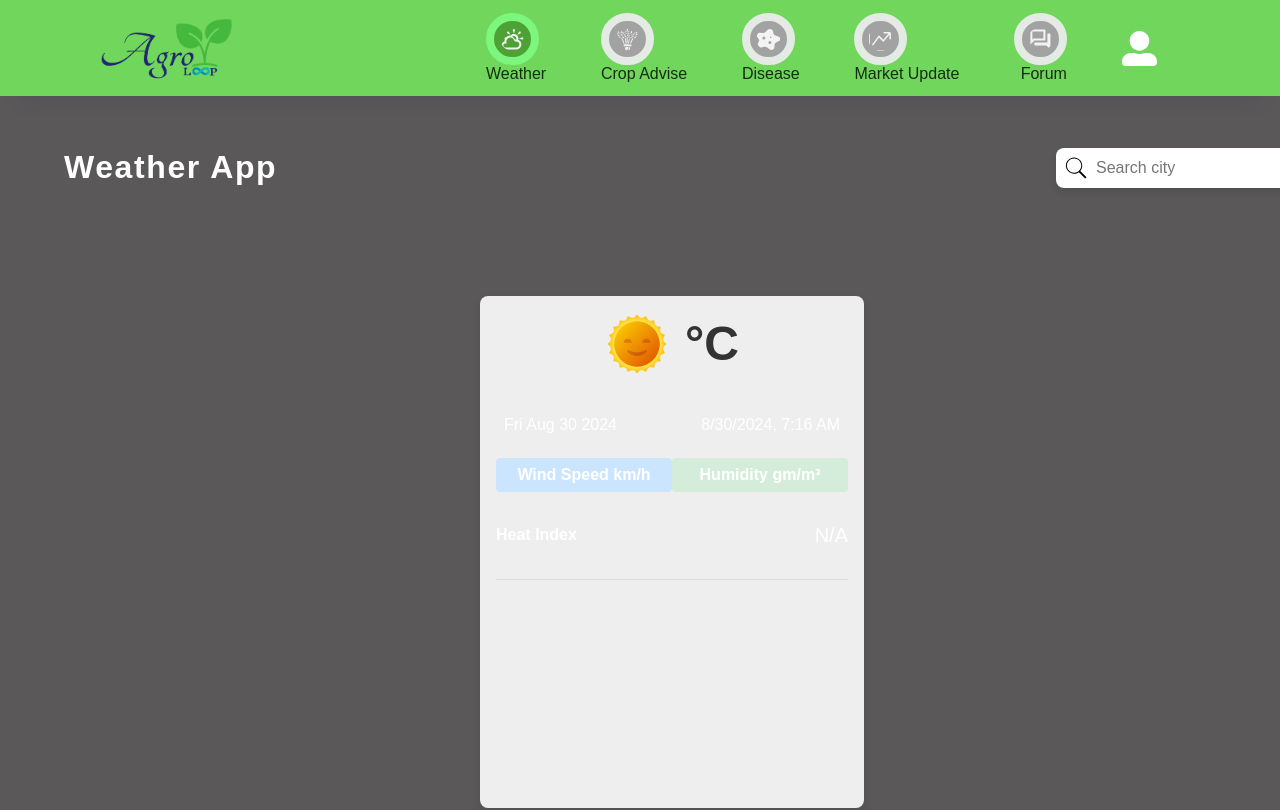
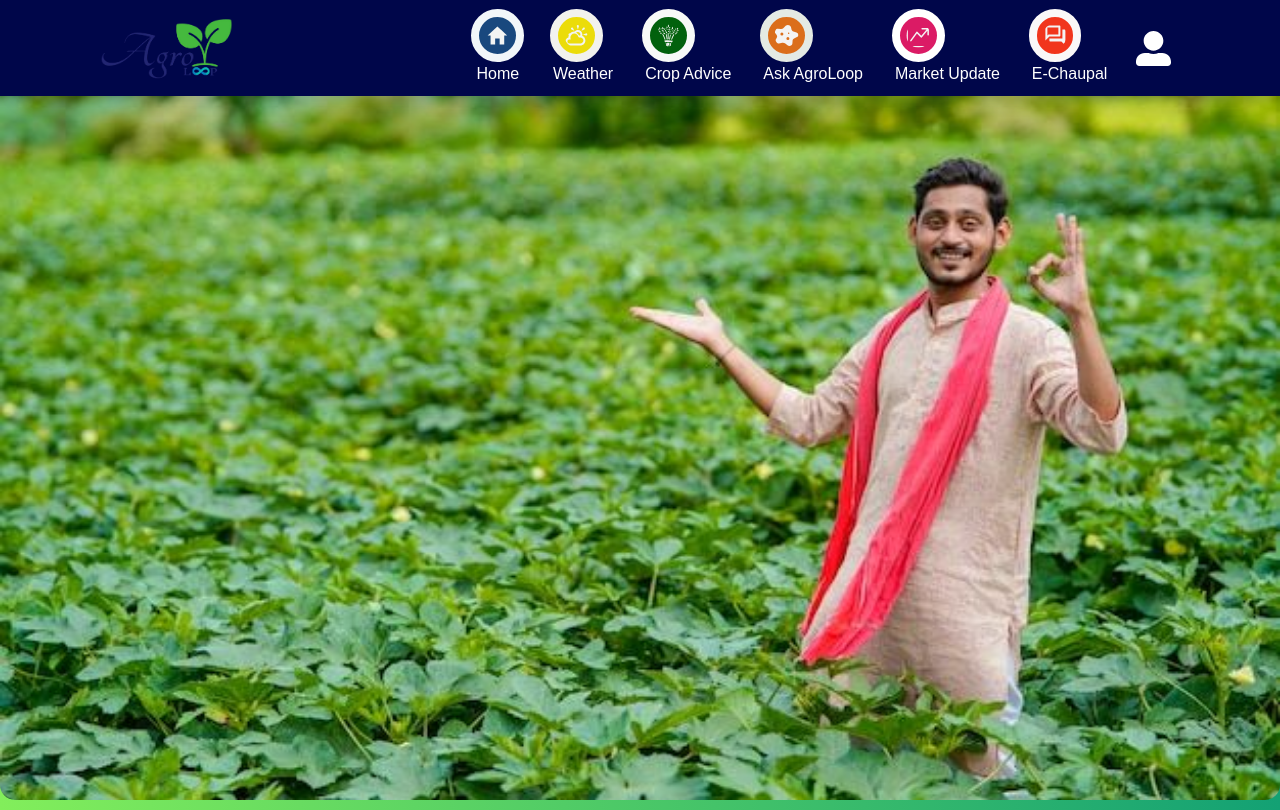
Before and after one commit to Swetarajpatel281/Agriculture-website, a React (Vite) app in the folder frontend/smart-Agriculture/: page /weather in a window 1280 px wide. Shown: the top 810 px of the page. Built offline with nearby package versions, Linux system fonts and the light colour scheme; no server answers.

Commit message:
added code

```diff
--- a/frontend/smart-Agriculture/src/App.css
+++ b/frontend/smart-Agriculture/src/App.css
@@ -0,0 +1,7 @@
+*{
+    margin: 0;
+    padding: 0;
+}
+html,body{
+    background: linear-gradient(to right , #82ee5b, #13a174);
+}
--- a/frontend/smart-Agriculture/src/App.jsx
+++ b/frontend/smart-Agriculture/src/App.jsx
@@ -1,5 +1,5 @@
 import { BrowserRouter as Router, Route, Routes } from 'react-router-dom';
-// import './App.css'
+import './App.css'
 import DiseaseRecognition from './Components/DiseaseRecognition';
 // import Footer from './Components/Footer';
 import Forum from './Components/Forum';
@@ -23,7 +23,7 @@ function App() {
      {/* <Weather/> */}
       <Animatedgif src="loader.gif" alt="loader" />
       <Routes>
-        {/* <Route path="home" element={<Home/>} /> */}
+        <Route path="home" element={<Home/>} />
         <Route path="/weather" element={<Weather />} />
         <Route path="/seeds" element={<Seeds />} />
         <Route path="/disease-recognition" element={<DiseaseRecognition />} />
--- a/frontend/smart-Agriculture/src/Components/Home.jsx
+++ b/frontend/smart-Agriculture/src/Components/Home.jsx
@@ -1,9 +1,10 @@
-
-
+import formerimg from '../assets/formerimg.jpg'
+import './Styles/Home.css'
 const Home = () => {
   return (
     <div>
-      <h1>Hello</h1>
+      {/* <h1>Hello guys</h1> */}
+      <img className="former"src={formerimg} alt="" />
     </div>
   )
 }
--- a/frontend/smart-Agriculture/src/Components/Navbar.jsx
+++ b/frontend/smart-Agriculture/src/Components/Navbar.jsx
@@ -1,7 +1,8 @@
 import { NavLink } from "react-router-dom";
 import './Styles/Navbar.css';
+import { IoMdHome } from "react-icons/io";
 import { TiWeatherPartlySunny } from "react-icons/ti";
-
+import formerimg from '../assets/formerimg.jpg'
 import { GiGrainBundle } from "react-icons/gi";
 import { FaDisease } from "react-icons/fa";
 import { MdOutlineForum} from "react-icons/md";
@@ -29,13 +30,17 @@ const Navbar = () =>{
      setIsActive(false);
    };
 return (
+  <>
      <nav className="navbar">
       <div className="logo">
       <img className='img-logo' src={logo} alt="crop" />
       </div>
        <div className={ navs ?" list-item  mobile-list-item":"list-item"}>
          <ul>
-
+            <li>
+            <IoMdHome className="home" />
+            <NavLink to="/weather" onClick={() => setNavs(false)}>Home</NavLink>
+            </li>
              <li>
              <TiWeatherPartlySunny onClick={() => setNavs(false)}
              className='weather' />
@@ -45,18 +50,18 @@ return (
              <li>
              <GiGrainBundle
              className='seeds'/>
-                 <NavLink to="/seeds" onClick={() => setNavs(false)}>Crop Advise</NavLink>
+                 <NavLink to="/seeds" onClick={() => setNavs(false)}>Crop Advice</NavLink>
                 </li>
 
             <li>
             <FaDisease
              className='disease'/>
-              <NavLink to="/disease-recognition" onClick={() => setNavs(false)}>Disease</NavLink>
+              <NavLink to="/disease-recognition" onClick={() => setNavs(false)}>Ask AgroLoop</NavLink>
 
                 </li>
                 <li>
                 <BsGraphUpArrow
-             className='disease'/>
+             className='market-update'/>
               <NavLink to="/MarketUpdate" onClick={() => setNavs(false)}>Market Update</NavLink>
 
                 </li>
@@ -64,7 +69,7 @@ return (
         <li>
         <MdOutlineForum
         className='form'/>
-           <NavLink to="/forum" onClick={() => setNavs(false)}>Forum</NavLink>
+           <NavLink to="/forum" onClick={() => setNavs(false)}>E-Chaupal</NavLink>
             </li>
             <li>
               <FaUserAlt className="login" size={35} onClick={toggleLoginForm} />
@@ -81,7 +86,13 @@ return (
            {/* Render the LoginForm component */}
       <Login isActive={isActive} closeLoginForm={closeLoginForm} />
      </nav>
-
+     <section>
+      {/* <div className="home-container">
+        <h1>meee</h1>
+        <img  className="former-img" src={formerimg} alt="" />
+      </div> */}
+     </section>
+     </>
 );
 }
 export default Navbar;
--- a/frontend/smart-Agriculture/src/Components/Styles/Home.css
+++ b/frontend/smart-Agriculture/src/Components/Styles/Home.css
@@ -5,3 +5,8 @@
 html,body{
     background-color: white;
 }
+.former{
+    width: 100%;
+    height: 100vh;
+    border-radius: 15px;
+}
--- a/frontend/smart-Agriculture/src/Components/Styles/Navbar.css
+++ b/frontend/smart-Agriculture/src/Components/Styles/Navbar.css
@@ -16,7 +16,7 @@ li {
    grid-template-columns: 6rem 1fr 2fr 6rem;
    box-shadow: rgba(50, 50, 93, 0.25) 0px 20px 20px -20px,
    rgba(0, 0, 0, 0.3) 0px 10px 20px -30px;
-   background-color: rgb(112, 214, 92);
+   background-color: #00064A;
    position: fixed;
 
    }
@@ -26,7 +26,7 @@ li {
       grid-column: 2/3;
       justify-content: start;
       align-items: center;
-      color: black;
+      /* color: rgb(234, 224, 224); */
    }
    .img-logo{
     width: 150px;
@@ -51,9 +51,11 @@ li {
 
 .navbar ul li a {
    text-transform: capitalize;
-   color: rgba(0, 0, 3, 0.8);
+   color: white;
    transition: 0.5s;
     text-decoration: none;
+    text-align: center;
+    padding: 0.2rem;
 }
 .list-item ul li:first-child{
    grid-column: 3/4;
@@ -65,40 +67,59 @@ li {
    text-decoration: underline;
    transition: 0.5s;
 }
+.home{
+  border-radius: 50%;
+  border: 8px solid rgb(242, 246, 249);
+  color: rgb(243, 244, 243);
+  font-size: 1.5rem;
+  padding: 0.4rem;
+  background-color:
+  rgb(25, 72, 126);
+}
 .weather{
-   border-radius: 50%;
-   border: 8px solid rgb(124, 246, 124);
-   color: rgb(243, 244, 243);
-   font-size: 1.5rem;
-   padding: 0.4rem;
-   background-color: rgb(77, 161, 53);
+  border-radius: 50%;
+  border: 8px solid rgb(242, 242, 238);
+  color: rgb(243, 244, 243);
+  font-size: 1.5rem;
+  padding: 0.4rem;
+  background-color:
+  rgb(235, 220, 10);
 
 }
 .seeds{
     border-radius: 50%;
-    border: 8px solid rgb(228, 234, 228);
+    border: 8px solid rgb(247, 249, 247);
     color: rgb(244, 243, 243);
     font-size: 1.5rem;
     padding: 0.4rem;
-    background-color: rgb(163, 162, 162);
+    background-color: rgb(2, 97, 13);
 
  }
  .disease{
+  border-radius: 50%;
+  border: 8px solid rgb(228, 234, 228);
+  color: rgb(244, 243, 243);
+  font-size: 1.5rem;
+  padding: 0.4rem;
+  background-color: rgb(219, 110, 27);
+
+}
+ .market-update{
     border-radius: 50%;
-    border: 8px solid rgb(228, 234, 228);
+    border: 8px solid rgb(255, 255, 255);
     color: rgb(244, 243, 243);
     font-size: 1.5rem;
     padding: 0.4rem;
-    background-color: rgb(163, 162, 162);
+    background-color: rgb(219, 27, 101);
 
  }
  .form{
     border-radius: 50%;
-    border: 8px solid rgb(228, 234, 228);
+    border: 8px solid rgb(250, 248, 248);
     color: rgb(244, 243, 243);
     font-size: 1.5rem;
     padding: 0.4rem;
-    background-color: rgb(163, 162, 162);
+    background-color: rgb(241, 53, 28);
     cursor: pointer;
 
  }
@@ -232,3 +253,13 @@ li {
    }
 
  }
+/* .home-container{
+  width: 100%;
+  height: 100vh;
+  background-color: blueviolet;
+}
+.fomer-img{
+  width: 100%;
+  height: 100vh;
+  object-fit: cover;padding: 3rem;
+} */
```
Also changed, not shown: frontend/smart-Agriculture/src/assets/formerimg.jpg (added).
